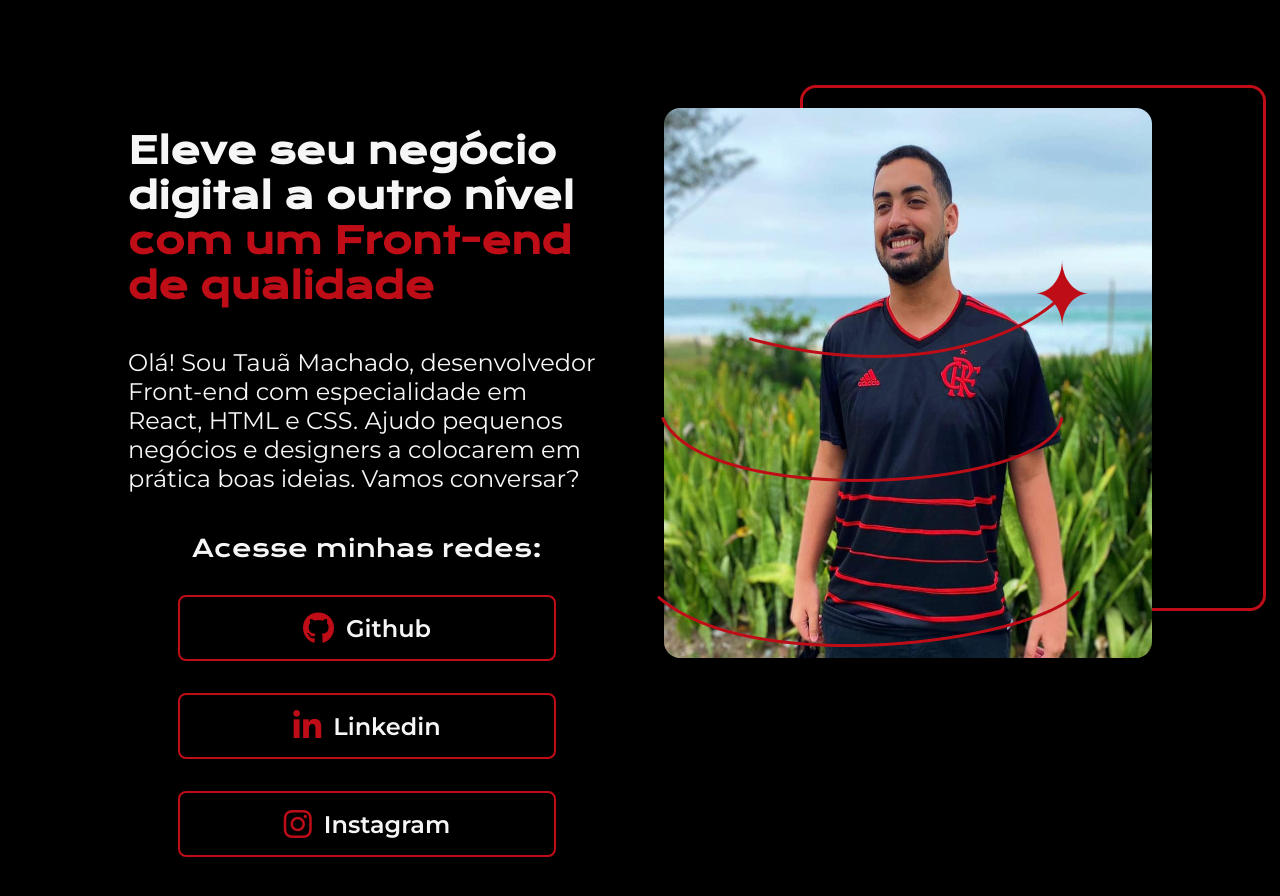
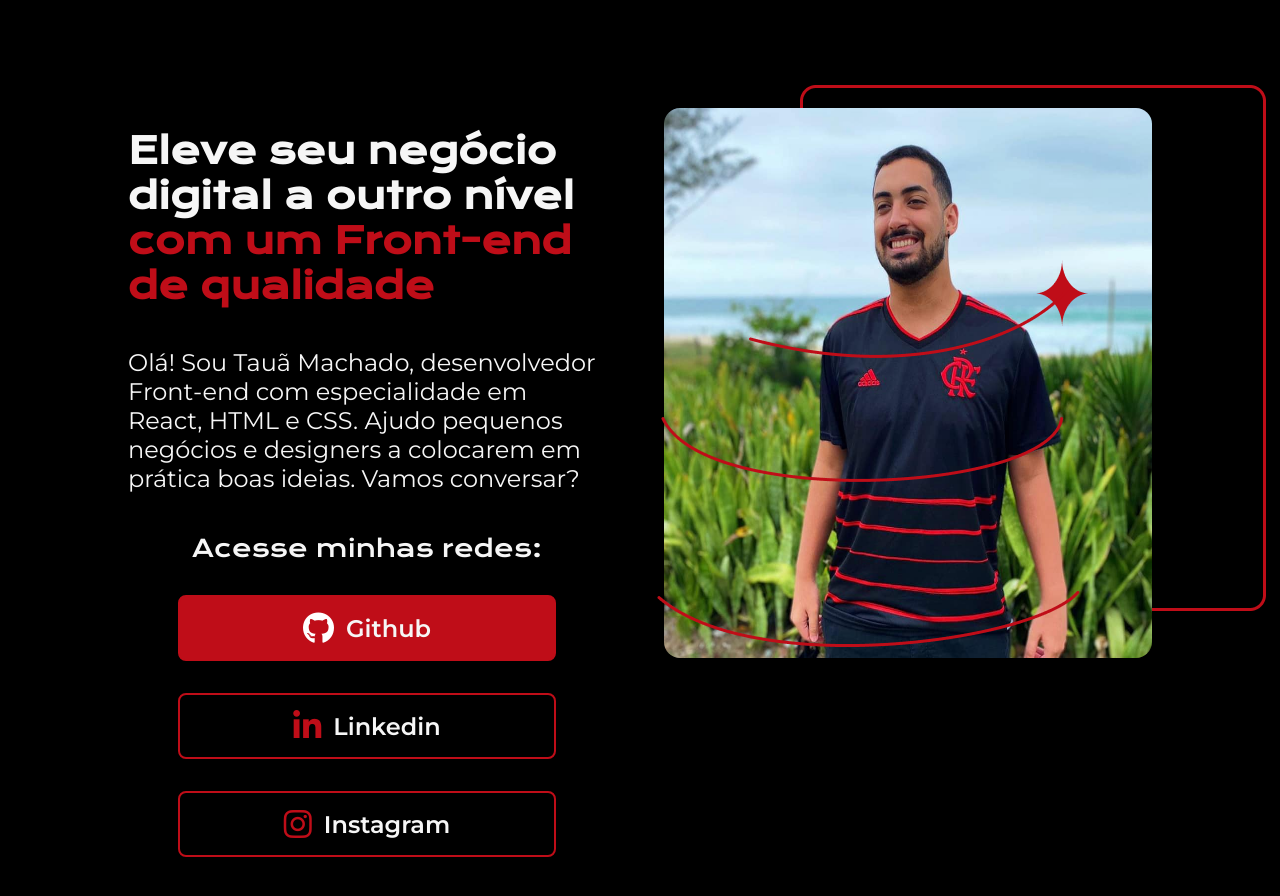
Before and after one commit to tauamachado/portfolioprofissional, a plain HTML site: page index.html in a window 1280 px wide. In both pictures the pointer is over the link "Github". Drawn offline with nearby package versions, Linux system fonts and the light colour scheme.

Commit message:
Botões finalizados

```diff
--- a/style.css
+++ b/style.css
@@ -81,6 +81,15 @@ body {
     transition: background 0.3s;
 }
 
+.container-principal__links__link:hover {
+    background-color: #BF0D18;
+}
+
+.container-principal__links__link:hover i {
+    color: #FFFFFF;
+}
+
+
 .container-principal__links__link i {
     font-size: 32px;
     color: #BF0D18;
```
Also changed, not shown: index.html (+1 -0 lines).
